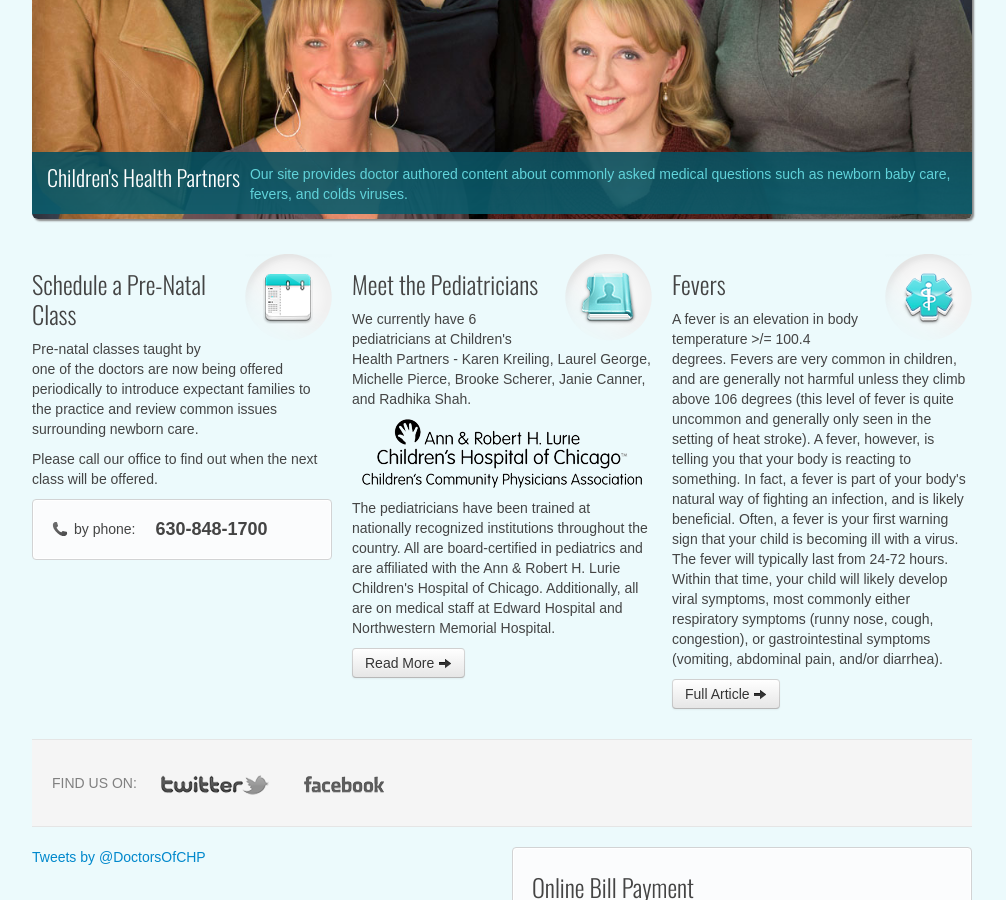
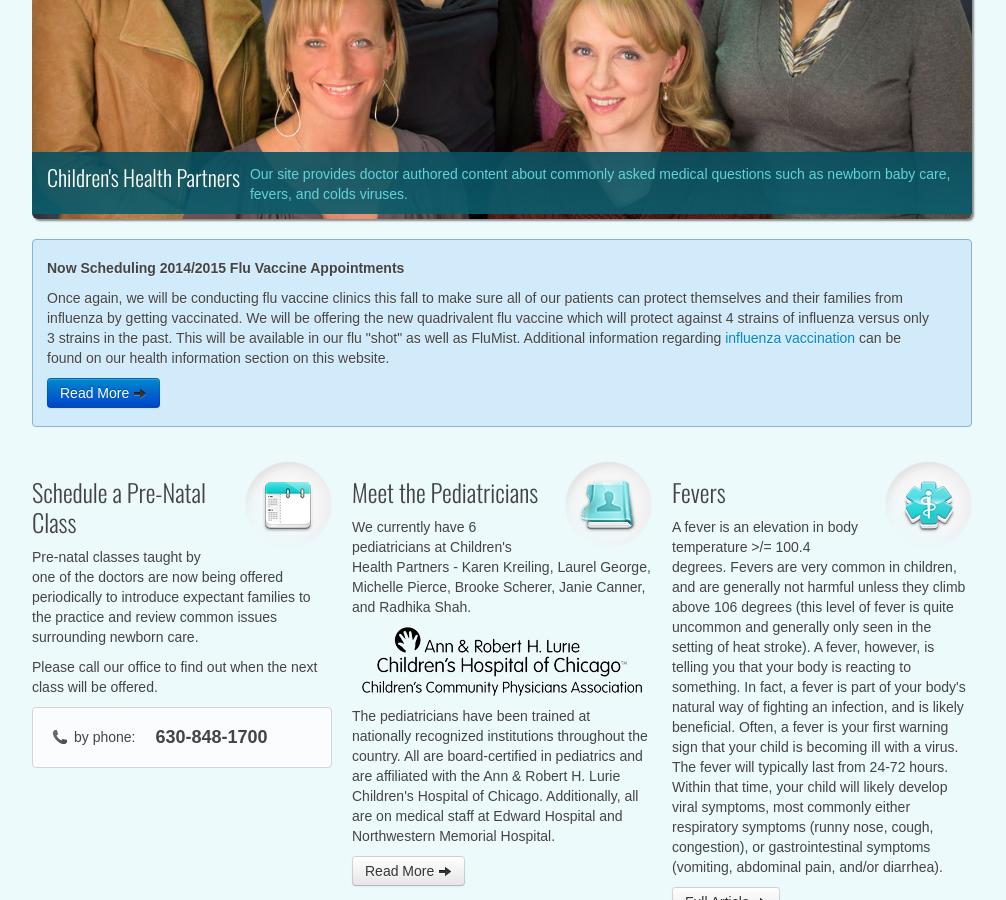
Before and after one commit to chpweb/web, a Jekyll site: the page built from index.html, in a window 1280 px wide and 900 px high, scrolled down 414 px. Shown: the whole window, without its empty margins (138-1144 px from the left). Built offline with Jekyll 4.4.1, drawn with Linux system fonts in a browser that asks for light colours; some web fonts are replaced; comment, search, counter and statistics services are not loaded.

Commit message:
Updated index.html

```diff
--- a/index.html
+++ b/index.html
@@ -28,12 +28,12 @@
 		</div>
 	</section>
 	<section>
-		<!--
 		<div class="home-info">
-			<h5>Flu vaccine still available</h5>
-			<p>The flu shot is still being offered at Children's Health Partners.  We encourage the vaccine for any patient who hasn't yet had it and all babies turning 6 months old during the flu season.  Additional information regarding <a href="/health_info/influenza-vaccination.html">influenza vaccination</a> can be found on our health information section on this website.</p>
+			<h5>Now Scheduling 2014/2015 Flu Vaccine Appointments</h5>
+			<p>Once again, we will be conducting flu vaccine clinics this fall to make sure all of our patients can protect themselves and their families from influenza by getting vaccinated.  We will be offering the new quadrivalent flu vaccine which will protect against 4 strains of influenza versus only 3 strains in the past.  This will be available in our flu "shot" as well as FluMist.  Additional information regarding <a href="/health_info/influenza-vaccination.html">influenza vaccination</a> can be found on our health information section on this website.</p>
+          <p><a class="btn btn-medium btn-primary" href="/flu-vaccine-dates">Read More <i class="icon-arrow-right"></i></a></p>
 		</div>
-		-->
+
 		<!--
 		<div class="home-info">
 			<h5>VFC Program no longer available at Children's Health Partners</h5>
```
